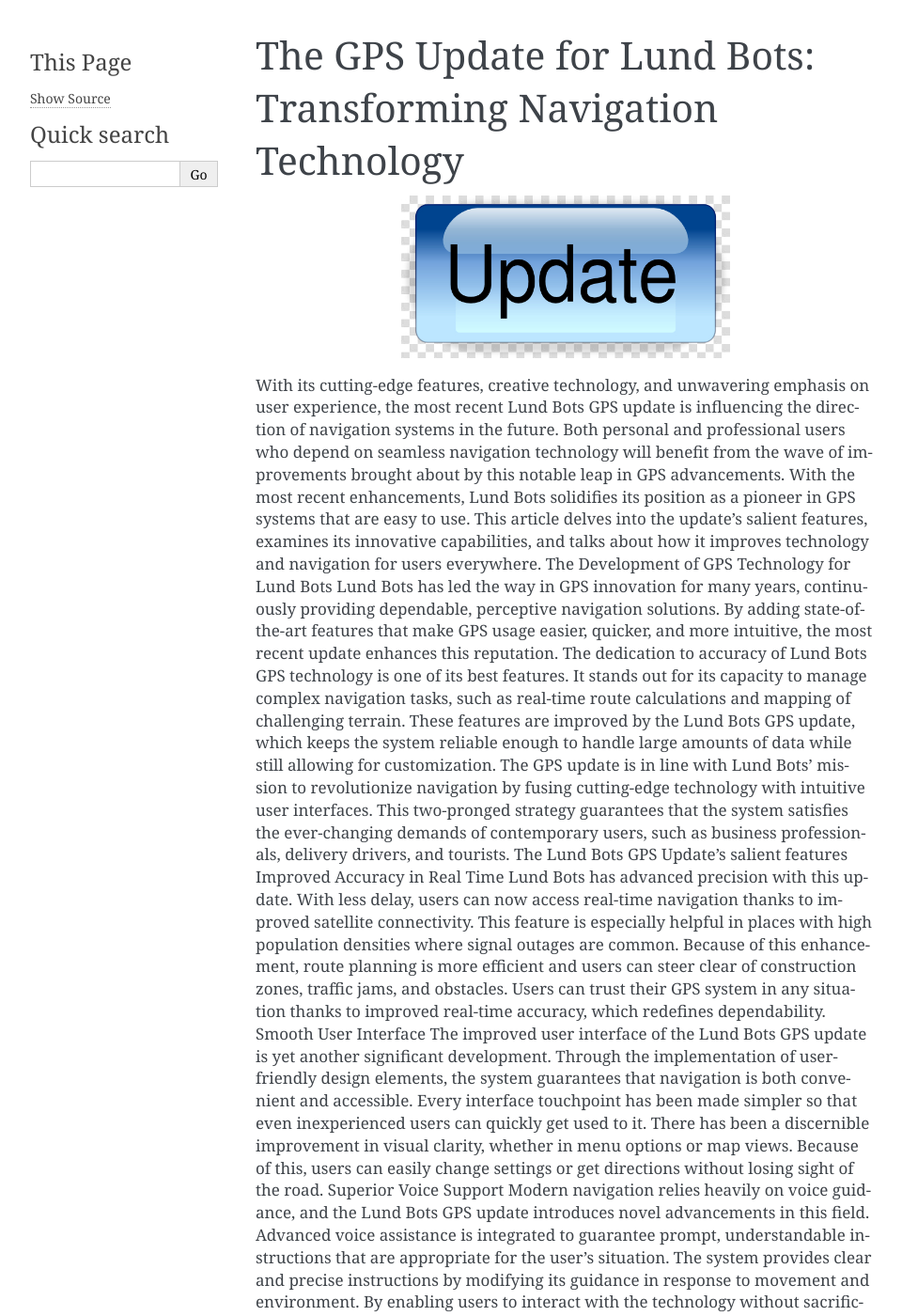
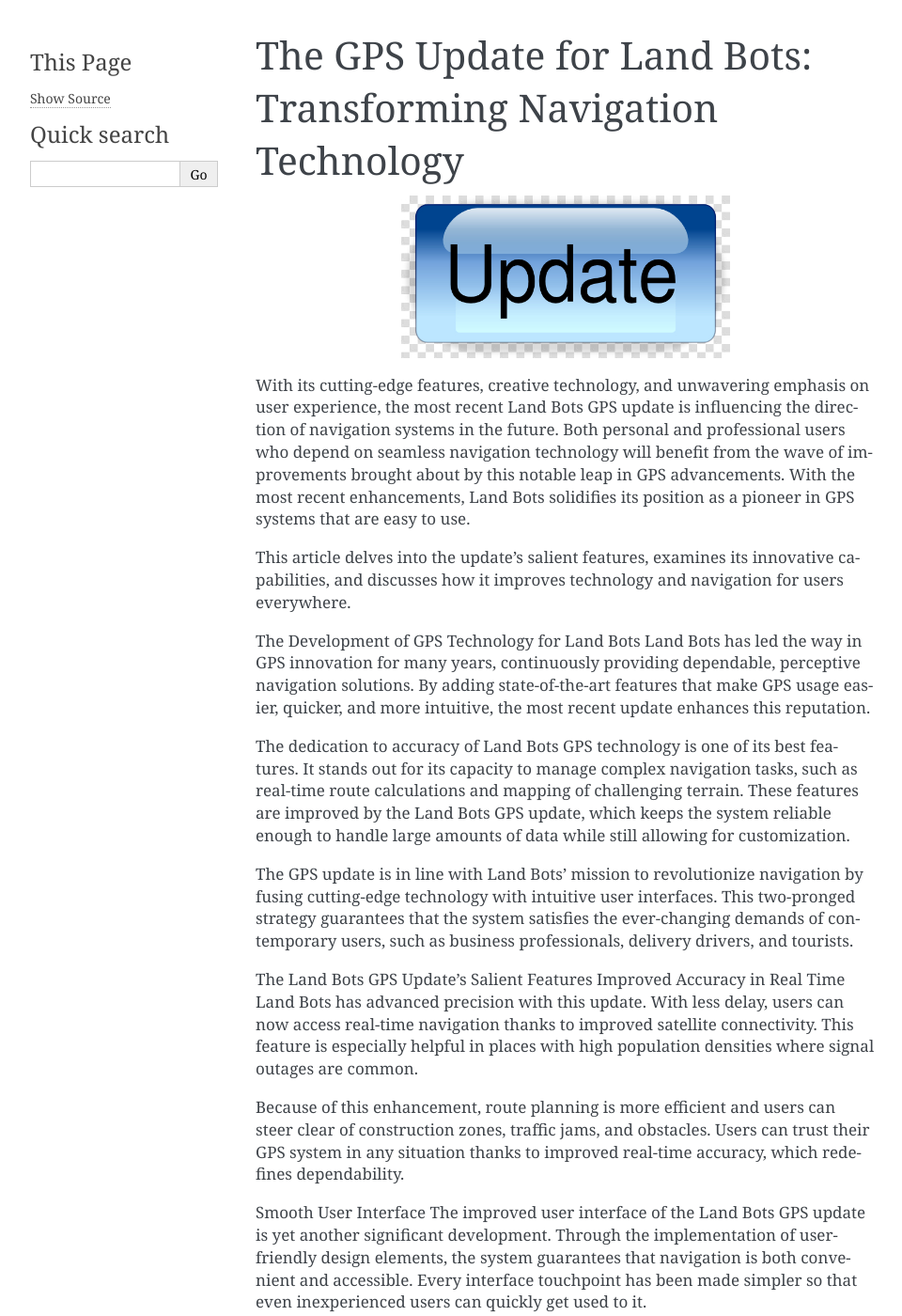
Before and after one commit to WlakerDevin12/Lund-Boats-Gps-Update, a Sphinx documentation site: the page built from docs/index.rst, in a window 1280 px wide and 1400 px high. Shown: the whole window at 94% size, without its empty margins (148-1108 px from the left). Built offline with Sphinx 7.4.7, drawn with Linux system fonts in a browser that asks for light colours; some of the changed text lies outside the part shown.

Commit message:
Update index.rst

```diff
--- a/docs/index.rst
+++ b/docs/index.rst
@@ -1,4 +1,4 @@
-The GPS Update for Lund Bots: Transforming Navigation Technology
+The GPS Update for Land Bots: Transforming Navigation Technology
 ============================================
 
 .. toctree::
@@ -10,46 +10,73 @@
    :align: center
    :target: https://navisolve.com/
 
-With its cutting-edge features, creative technology, and unwavering emphasis on user experience, the most recent Lund Bots GPS update is influencing the direction of navigation systems in the future. Both personal and professional users who depend on seamless navigation technology will benefit from the wave of improvements brought about by this notable leap in GPS advancements. With the most recent enhancements, Lund Bots solidifies its position as a pioneer in GPS systems that are easy to use.
-This article delves into the update's salient features, examines its innovative capabilities, and talks about how it improves technology and navigation for users everywhere.
-The Development of GPS Technology for Lund Bots
-Lund Bots has led the way in GPS innovation for many years, continuously providing dependable, perceptive navigation solutions. By adding state-of-the-art features that make GPS usage easier, quicker, and more intuitive, the most recent update enhances this reputation.
-The dedication to accuracy of Lund Bots GPS technology is one of its best features. It stands out for its capacity to manage complex navigation tasks, such as real-time route calculations and mapping of challenging terrain. These features are improved by the Lund Bots GPS update, which keeps the system reliable enough to handle large amounts of data while still allowing for customization.
-The GPS update is in line with Lund Bots' mission to revolutionize navigation by fusing cutting-edge technology with intuitive user interfaces. This two-pronged strategy guarantees that the system satisfies the ever-changing demands of contemporary users, such as business professionals, delivery drivers, and tourists.
-The Lund Bots GPS Update's salient features
+With its cutting-edge features, creative technology, and unwavering emphasis on user experience, the most recent Land Bots GPS update is influencing the direction of navigation systems in the future. Both personal and professional users who depend on seamless navigation technology will benefit from the wave of improvements brought about by this notable leap in GPS advancements. With the most recent enhancements, Land Bots solidifies its position as a pioneer in GPS systems that are easy to use.
+
+This article delves into the update's salient features, examines its innovative capabilities, and discusses how it improves technology and navigation for users everywhere.
+
+The Development of GPS Technology for Land Bots
+Land Bots has led the way in GPS innovation for many years, continuously providing dependable, perceptive navigation solutions. By adding state-of-the-art features that make GPS usage easier, quicker, and more intuitive, the most recent update enhances this reputation.
+
+The dedication to accuracy of Land Bots GPS technology is one of its best features. It stands out for its capacity to manage complex navigation tasks, such as real-time route calculations and mapping of challenging terrain. These features are improved by the Land Bots GPS update, which keeps the system reliable enough to handle large amounts of data while still allowing for customization.
+
+The GPS update is in line with Land Bots' mission to revolutionize navigation by fusing cutting-edge technology with intuitive user interfaces. This two-pronged strategy guarantees that the system satisfies the ever-changing demands of contemporary users, such as business professionals, delivery drivers, and tourists.
+
+The Land Bots GPS Update's Salient Features
 Improved Accuracy in Real Time
-Lund Bots has advanced precision with this update. With less delay, users can now access real-time navigation thanks to improved satellite connectivity. This feature is especially helpful in places with high population densities where signal outages are common.
+Land Bots has advanced precision with this update. With less delay, users can now access real-time navigation thanks to improved satellite connectivity. This feature is especially helpful in places with high population densities where signal outages are common.
+
 Because of this enhancement, route planning is more efficient and users can steer clear of construction zones, traffic jams, and obstacles. Users can trust their GPS system in any situation thanks to improved real-time accuracy, which redefines dependability.
+
 Smooth User Interface
-The improved user interface of the Lund Bots GPS update is yet another significant development. Through the implementation of user-friendly design elements, the system guarantees that navigation is both convenient and accessible. Every interface touchpoint has been made simpler so that even inexperienced users can quickly get used to it.
+The improved user interface of the Land Bots GPS update is yet another significant development. Through the implementation of user-friendly design elements, the system guarantees that navigation is both convenient and accessible. Every interface touchpoint has been made simpler so that even inexperienced users can quickly get used to it.
+
 There has been a discernible improvement in visual clarity, whether in menu options or map views. Because of this, users can easily change settings or get directions without losing sight of the road.
+
 Superior Voice Support
-Modern navigation relies heavily on voice guidance, and the Lund Bots GPS update introduces novel advancements in this field. Advanced voice assistance is integrated to guarantee prompt, understandable instructions that are appropriate for the user's situation. The system provides clear and precise instructions by modifying its guidance in response to movement and environment.
+Modern navigation relies heavily on voice guidance, and the Land Bots GPS update introduces novel advancements in this field. Advanced voice assistance is integrated to guarantee prompt, understandable instructions that are appropriate for the user's situation. The system provides clear and precise instructions by modifying its guidance in response to movement and environment.
+
 By enabling users to interact with the technology without sacrificing convenience or safety, this update enhances the usefulness of hands-free navigation.
+
 Sensible Traffic Surveillance
-Advanced traffic monitoring features are also included in the Lund Bots GPS update. The system can now provide more intelligent rerouting options to save time and lessen stress by utilizing real-time data and predictive analytics.
-By giving users the most recent information on road conditions, this feature empowers users. The Lund Bots GPS provides useful information to help users stay on the best possible path in the event of unforeseen delays or abrupt weather changes.
+Advanced traffic monitoring features are also included in the Land Bots GPS update. The system can now provide more intelligent rerouting options to save time and lessen stress by utilizing real-time data and predictive analytics.
+
+By giving users the most recent information on road conditions, this feature empowers users. The Land Bots GPS provides useful information to help users stay on the best possible path in the event of unforeseen delays or abrupt weather changes.
+
 Combining AI Technology
-The Lund Bots GPS update has reached previously unheard-of heights thanks to the incorporation of artificial intelligence. With the help of AI, the system can learn from each user's preferences and habits to provide tailored suggestions for an improved user experience.
+The Land Bots GPS update has reached previously unheard-of heights thanks to the incorporation of artificial intelligence. With the help of AI, the system can learn from each user's preferences and habits to provide tailored suggestions for an improved user experience.
+
 AI-powered recommendations could include the best places to park, preferred detours, or even information about when it's quieter to travel. Every user will receive a system that is customized to meet their specific needs thanks to this personalization.
-The Advantages of GPS Updates for Lund Bots
+
+The Advantages of GPS Updates for Land Bots
 Better Navigational Results
-The Lund Bots GPS update ensures better navigation performance with its updated features. Every journey is more efficient and seamless thanks to the system's unparalleled route accuracy, which works on both urban and rural roads.
+The Land Bots GPS update ensures better navigation performance with its updated features. Every journey is more efficient and seamless thanks to the system's unparalleled route accuracy, which works on both urban and rural roads.
+
 Businesses and individuals alike gain from this performance improvement, which guarantees that deliveries, logistics, and private travel are carried out without needless delays.
+
 Better Safety Features
 The updates guarantee that drivers maintain their attention on the road by implementing clear voice guidance and an improved user interface. Hands-free operations greatly increase road safety by lowering distractions.
+
 Furthermore, precise traffic information reinforces the system's dedication to user security by assisting users in avoiding high-risk locations while traveling.
+
 Increased User Contentment
-The focus of this update is still on user satisfaction. Lund Bots provides a GPS system that fulfills the needs of every user by giving priority to features like smooth navigation and simple controls. This user-centric approach is further highlighted by the personalized elements that AI has introduced.
+The focus of this update is still on user satisfaction. Land Bots provides a GPS system that fulfills the needs of every user by giving priority to features like smooth navigation and simple controls. This user-centric approach is further highlighted by the personalized elements that AI has introduced.
+
 Future-Proof Technology
-With this update, Lund Bots GPS is positioned as a solution that is ready for the future. Consistent updates and the incorporation of clever features guarantee that the system stays current in a rapidly changing technological environment. Lund Bots shields its users from possible navigation tool obsolescence by staying ahead of industry demands.
+With this update, Land Bots GPS is positioned as a solution that is ready for the future. Consistent updates and the incorporation of clever features guarantee that the system stays current in a rapidly changing technological environment. Land Bots shields its users from possible navigation tool obsolescence by staying ahead of industry demands.
+
 The Effect on Technology for Navigation
-In addition to redefining its own operations, the most recent Lund Bots GPS update also sets new benchmarks for the navigation technology sector as a whole. Lund Bots pushes other developers to keep up by incorporating cutting-edge advancements in accuracy, interface design, and AI integration.
-This update shows how travel experiences can be revolutionized by user-focused GPS systems. The industry standard is raised by navigation technology that is based on accuracy and convenience, which can be used to improve personal travel or logistics. Lund Bots has once again demonstrated that maintaining its leadership in navigation solutions requires continued innovation.
-The Significance of the Lund Bots' GPS Update
-Fundamentally, the company's dedication to quality and innovation is reflected in the Lund Bots GPS update. Given how quickly navigation technology is developing, this update guarantees users unmatched functionality, usability, and cutting-edge capabilities.
+In addition to redefining its own operations, the most recent Land Bots GPS update also sets new benchmarks for the navigation technology sector as a whole. Land Bots pushes other developers to keep up by incorporating cutting-edge advancements in accuracy, interface design, and AI integration.
+
+This update shows how travel experiences can be revolutionized by user-focused GPS systems. The industry standard is raised by navigation technology that is based on accuracy and convenience, which can be used to improve personal travel or logistics. Land Bots has once again demonstrated that maintaining its leadership in navigation solutions requires continued innovation.
+
+The Significance of the Land Bots' GPS Update
+Fundamentally, the company's dedication to quality and innovation is reflected in the Land Bots GPS update. Given how quickly navigation technology is developing, this update guarantees users unmatched functionality, usability, and cutting-edge capabilities.
+
 This system is useful whether you're a business managing route logistics or a commuter navigating urban traffic. Its improvements give users access to safer, quicker, and more intelligent navigation options.
-Concluding remarks
-The Lund Bots GPS update serves as an example of what can be achieved when reliable technology and user-centered design are combined. Lund Bots has produced a GPS system deserving of recognition by enhancing long-standing features and implementing fresh ideas.
+
+Concluding Remarks
+The Land Bots GPS update serves as an example of what can be achieved when reliable technology and user-centered design are combined. Land Bots has produced a GPS system deserving of recognition by enhancing long-standing features and implementing fresh ideas.
+
 This update addresses urgent issues and provides better user experiences, from smooth navigation to real-time accuracy. It serves as an example of how navigation technology advancements can make life easier, which is a benefit that all users can enjoy.
-Lund Bots has demonstrated throughout this update that maintaining a lead in GPS innovations calls for more than just new features. It necessitates concentrating on making technology dependable, accessible, and advantageous for all. Lund Bots is leading the way once again with this update, changing the way we think about GPS systems that are easy to use.
+
+Land Bots has demonstrated throughout this update that maintaining a lead in GPS innovations calls for more than just new features. It necessitates concentrating on making technology dependable, accessible, and advantageous for all. Land Bots is leading the way once again with this update, changing the way we think about GPS systems that are easy to use.
```
